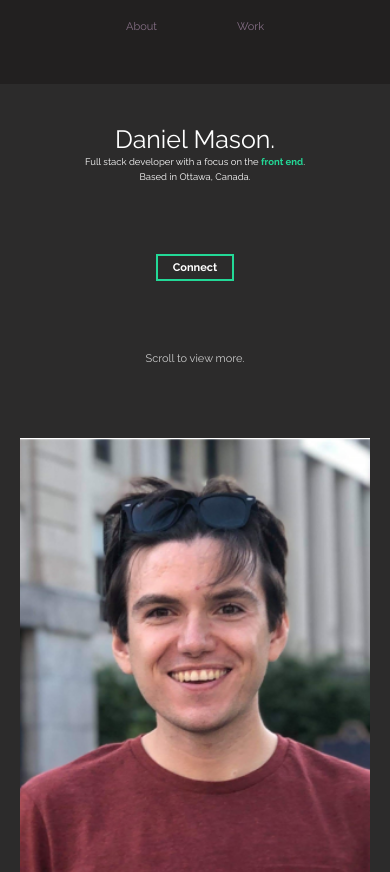
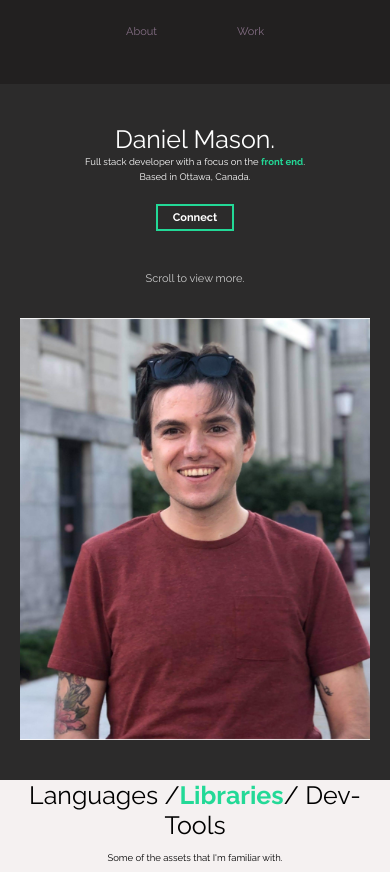
Before and after one commit to danielmason89/portfolio-website, a React (Create React App) app: page / in a window 390 px wide. Shown: the top 872 px of the page. Built offline with nearby package versions, Linux system fonts and the light colour scheme.

Commit message:
add responsive navbar, work-page, about-page

```diff
--- a/public/index.html
+++ b/public/index.html
@@ -12,7 +12,7 @@
     <link rel="preconnect" href="https://fonts.googleapis.com">
 <link rel="preconnect" href="https://fonts.gstatic.com" crossorigin>
 <link href="https://fonts.googleapis.com/css2?family=Lobster+Two:ital,wght@0,400;0,700;1,400;1,700&family=Raleway:wght@400;700&display=swap" rel="stylesheet">
-    <link rel="apple-touch-icon" href="%PUBLIC_URL%/logo192.png" />
+    <link rel="icon" href="../src/icons/favicon.ico" />
     <!--
       manifest.json provides metadata used when your web app is installed on a
       user's mobile device or desktop. See https://developers.google.com/web/fundamentals/web-app-manifest/
--- a/src/components/Nav.js
+++ b/src/components/Nav.js
@@ -47,9 +47,11 @@ ul{
     display: inline-block;
     margin: 2rem;
 }
-@media(max-width:1300px) {
+@media(max-width:768px) {
+    display:flex;
+    align-items: flex-center;
       flex-direction: column;
-      padding: 2rem 1rem;
+      padding: 2.5rem 1rem;
       li{
           padding: 0;
       }
--- a/src/components/SkillsSection.js
+++ b/src/components/SkillsSection.js
@@ -88,13 +88,21 @@ p{
 }
 background-color: #f5f1f1;
 color:black;
+padding: 0rem 0rem;
+@media(max-width:768px) {
+      p{
+          display: flex;
+          align-items: center;
+    padding: 3rem 0rem 5rem 0rem;
+}
+      }
 `;
 
 const Cards = styled.div`
 display: flex;
 flex-wrap: wrap;
 padding: 0rem 0rem;
-@media(max-width:1300px) {
+@media(max-width:768px) {
       justify-content: center;
       }
 `;
--- a/src/components/Wave.js
+++ b/src/components/Wave.js
@@ -14,6 +14,9 @@ const WaveSvg = styled.svg`
 position: absolute;
 left: 0;
 z-index: 1;
+@media(max-width:768px) {
+    display:none;
+                }
 `;
 
 export default Wave;
--- a/src/pages/Work.js
+++ b/src/pages/Work.js
@@ -96,18 +96,17 @@ const Work = () => {
 };
 
 const WorkStyles = styled(motion.div)`
-min-height:100vh;
+min-height:50vh;
 overflow: hidden;
 padding: 5rem 10rem;
 h2{
     padding:1rem 0rem;
     }
-    @media (max-width: 1300px) {
+    @media (max-width: 768px) {
         padding: 2rem 2rem;
     }
 `;
 const Projects = styled(motion.div)`
-padding-bottom: 10rem;
 .line{
     height:0.5rem;
     background: #D96ED4;
@@ -127,6 +126,17 @@ padding-bottom: 10rem;
 const Project = styled(motion.div)`
 overflow: hidden;
 color: #c8adad;
+
+@media (max-width: 768px) {
+        padding: 2rem 1rem;
+        display:flex;
+        align-items: center;
+        flex-wrap: wrap;
+        flex-direction: column;
+        h3{
+        padding-bottom: 1rem;
+    }
+    }
 `;
 
 const Frame1 = styled(motion.div)`
--- a/src/styles.js
+++ b/src/styles.js
@@ -8,25 +8,33 @@ export const About = styled(motion.div)`
                 justify-content: space-between;
                 padding: 5rem 10rem;
                 color: white;
-                @media(max-width:1300px) {
+                @media(max-width:768px) {
                    display: block;
                    padding: 2rem 2rem;
                    text-align: center;
+                   height: 80vh;
                 }
                 `;
 
 export const Description = styled.div`
                 flex: 1;
-                padding-right: 5rem;
+                padding:2rem 2rem;
                 z-index:2;
                 margin: 2rem 0rem 5rem 0rem;
                 h2{
                     font-weight:lighter;
                 }
-                @media(max-width:1300px) {
+                button{
+                    margin:0rem 0rem 3rem 0rem;
+                        cursor: pointer;
+                }
+                @media(max-width:768px) {
+                    min-height: 1vh;
                     padding: 0;
+                    margin: 2rem 0rem 1rem 0rem;
+                    z-index:2;
                     button {
-                        margin:2rem 0rem 5rem 0rem;
+                        margin:1rem 0rem 2rem 0rem;
                         cursor: pointer;
                     }
                     }
@@ -37,10 +45,22 @@ z-index:2;
 overflow:hidden;
 img{
     width:100%;
-    height: 77vh;
+    height: 75vh;
     object-fit: cover;
 }
+@media(max-width:768px) {
+    img{
+    width:100%;
+    height: 50vh;
+    object-fit: cover;
+}
+                    }
 `;
 export const Hide = styled.div`
 overflow: hidden;
+@media(max-width:768px) {
+                    overflow: hidden;
+
+                    }
+
 `;
```
